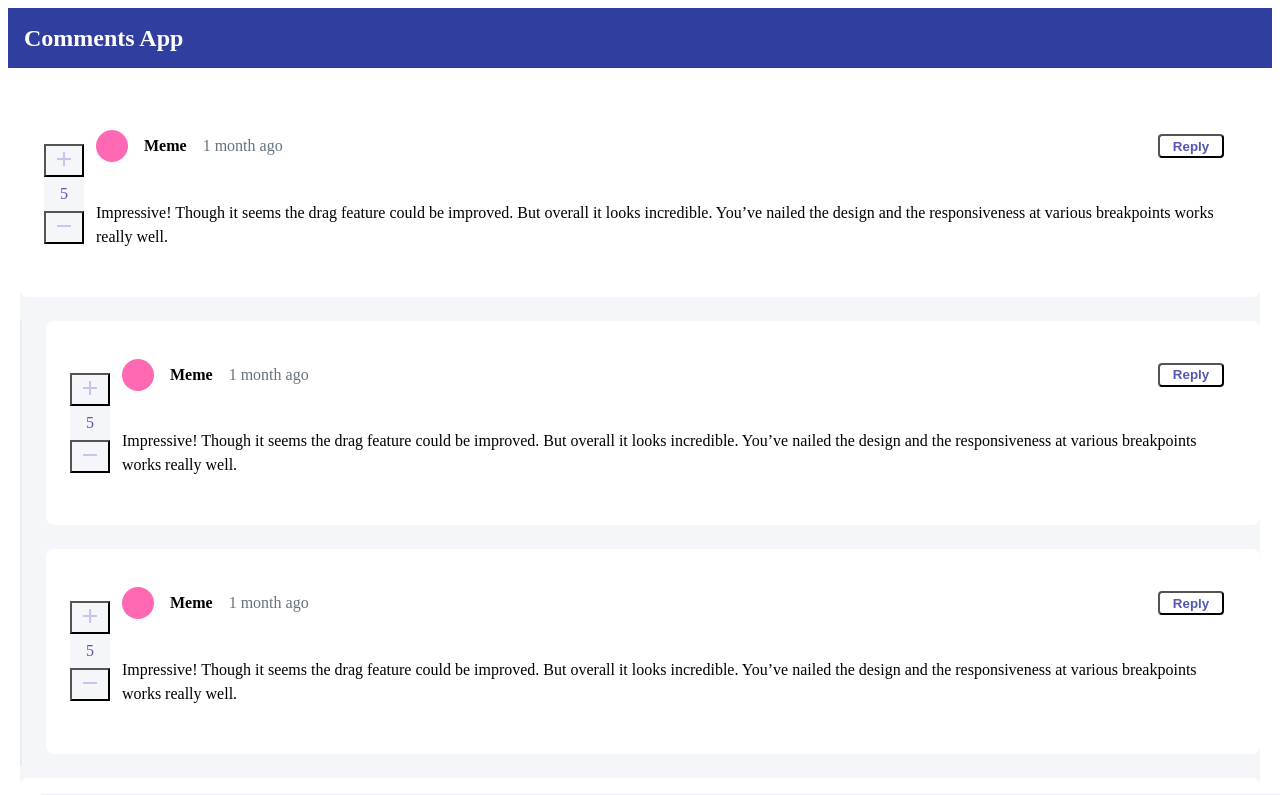
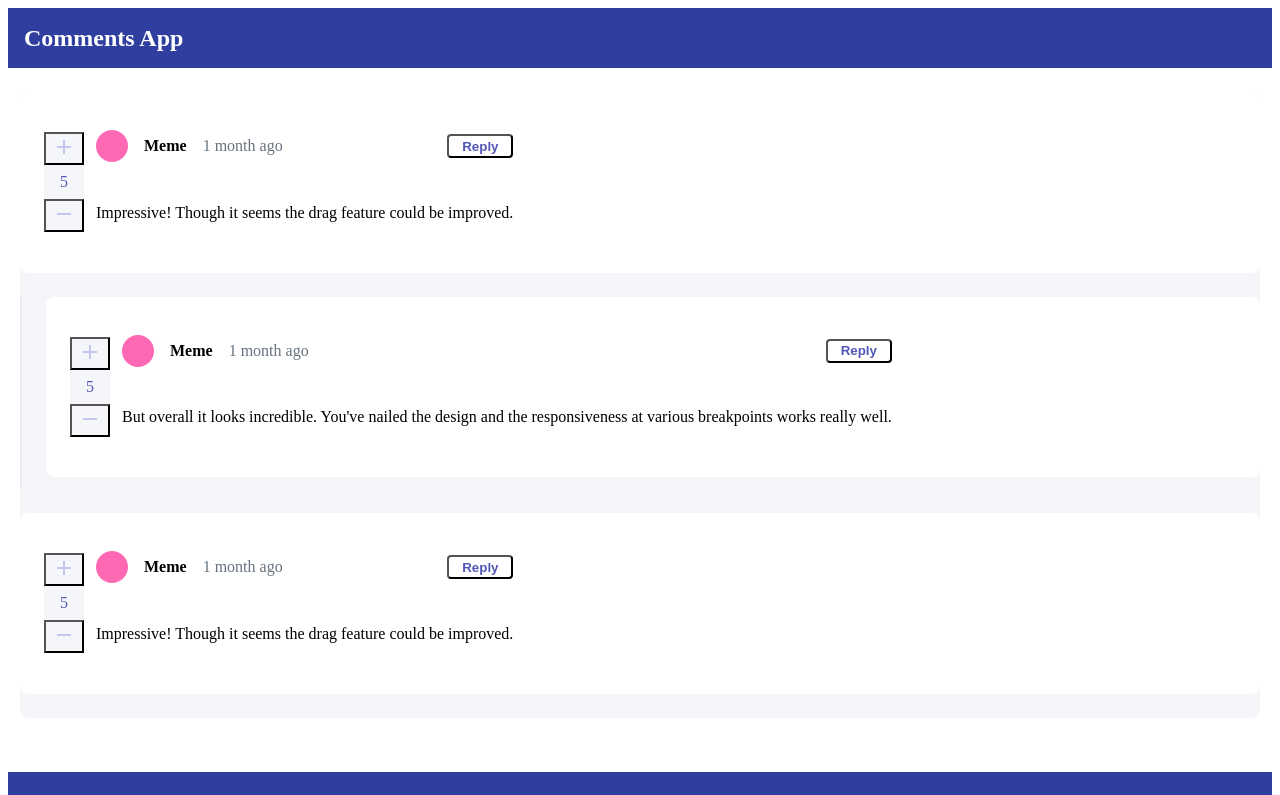
Before and after one commit to xmtrinidad/comments-app, a SvelteKit app: page /comments in a window 1280 px wide. Shown: the top 795 px of the page. Built offline with nearby package versions, Linux system fonts and the light colour scheme.

Commit message:
reply updates

```diff
--- a/src/lib/components/Comment.svelte
+++ b/src/lib/components/Comment.svelte
@@ -2,6 +2,7 @@
   import Avatar from "./Avatar.svelte";
   import Voter from "./Voter.svelte";
 
+  export let text = '';
 </script>
 
 <div class="comment-container">
@@ -21,11 +22,11 @@
       <button class="reply-btn desktop-reply">Reply</button>
     </div>
     <div class="comment-body">
-      <p>Impressive! Though it seems the drag feature could be improved. But overall it looks incredible. You’ve nailed the design and the responsiveness at various breakpoints works really well.</p>
+      <p>{text}</p>
     </div>
     <div class="comment-footer">
       <Voter voteCount="{5}" />
-      <button class="reply-btn">Reply</button>
+      <button on:click class="reply-btn">Reply</button>
     </div>
   </div>
 
--- a/src/lib/components/Reply.svelte
+++ b/src/lib/components/Reply.svelte
@@ -1,16 +1,17 @@
 <script lang="ts">
     import Avatar from "./Avatar.svelte";
+    export let value = '';
 
 </script>
 
 <div class="reply-container">
 
   <label for="reply-textarea">
-    <textarea placeholder="Add a comment..." id="reply-textarea"></textarea>
+    <textarea bind:value placeholder="Add a comment..." id="reply-textarea"></textarea>
   </label>
   <div class="mobile-reply">
     <Avatar />
-    <button>SEND</button>
+    <button on:click>SEND</button>
   </div>
 
 </div>
--- a/src/routes/comments/+page.svelte
+++ b/src/routes/comments/+page.svelte
@@ -1,8 +1,62 @@
 <script lang="ts">
   import Comment from "$lib/components/Comment.svelte";
-import NoComments from "$lib/components/NoComments.svelte";
-    import Reply from "$lib/components/Reply.svelte";
-  const topics = ['1'];
+  import NoComments from "$lib/components/NoComments.svelte";
+  import Reply from "$lib/components/Reply.svelte";
+  let reply = '';
+  let topics = [
+    {
+      id: Math.random(),
+      user: 'Meme',
+      createDate: '03/09/2023',
+      text: 'Impressive! Though it seems the drag feature could be improved.',
+      votes: 0,
+      replies: [
+        {
+          id: Math.random(),
+          user: 'Meme 2',
+          createDate: '03/09/2023',
+          text: 'But overall it looks incredible. You\'ve nailed the design and the responsiveness at various breakpoints works really well.',
+          votes: 2,
+          replies: []
+        }
+      ],
+      isReply: false
+    },
+    {
+      id: Math.random(),
+      user: 'Meme',
+      createDate: '03/09/2023',
+      text: 'Impressive! Though it seems the drag feature could be improved.',
+      votes: 0,
+      replies: [],
+      isReply: false
+    }
+  ];
+
+  const hasReplies = false;
+
+  function submitReply() {
+    const newReply = {
+      id: Math.random(),
+      user: 'Meme',
+      createDate: '03/09/2023',
+      text: reply,
+      votes: 0,
+      replies: [],
+      isReply: false
+    }
+
+    topics[0].replies.push(newReply);
+
+    topics = topics;
+
+    reply = '';
+  }
+
+  function onReplyClick() {
+    topics[0].isReply = true;
+    topics = topics;
+  }
 </script>
 
 
@@ -12,20 +66,29 @@ import NoComments from "$lib/components/NoComments.svelte";
 {:else}
   <div class="topics-container">
 
-    <div class="topic">
-      <Comment />
-      <div class="topic-replies">
-        <Comment />
-        <Comment />
+    {#each topics as topic (topic.id)}
+      <div class="topic">
+        <Comment on:click={onReplyClick} text={topic.text} />
+        <div class="topic-replies">
+          {#each topic.replies as topicReply (topicReply.id)}
+          <Comment text={topicReply.text} />
+          {/each}
+        </div>
+        {#if topic.isReply}
+          <Reply bind:value={reply} on:click={submitReply} />
+        {/if}
       </div>
-      <Reply />
-    </div>
+
+    {/each}
 
   </div>
 {/if}
 
 <style>
   .topics-container {
+    display: flex;
+    flex-direction: column;
+    gap: 24px;
     margin: 24px 12px;
     background-color: #fff;
     border-radius: 8px;
```
